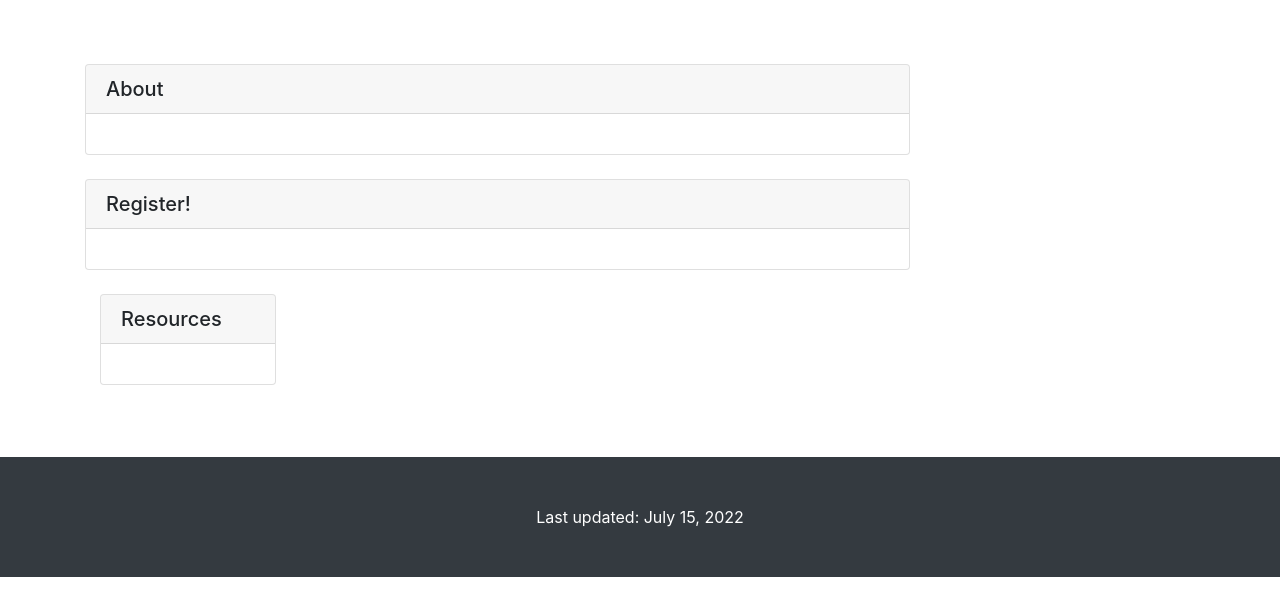
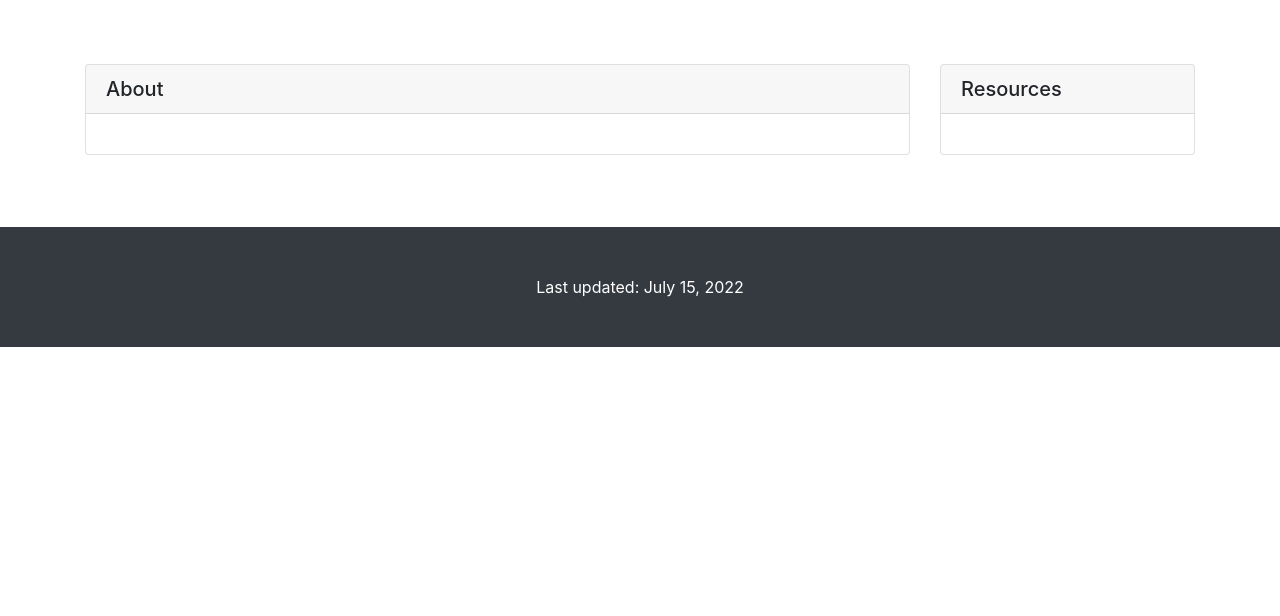
Before and after one commit to magnus-haw/CONNECT, a Django app: page /studentday in a window 1280 px wide. Shown: the part 64-680 px from the top of the page. Run offline with Django 3.2, Linux system fonts and the light colour scheme; data comes from the database, SQL or seed files in the repository; data that the repository does not hold is empty; parts of the project's set-up code (start-up, migrations or seed data) failed here and were passed over; some libraries are stand-ins or nearby versions.

Commit message:
updated template for studentday

```diff
--- a/main/templates/main/studentday.html
+++ b/main/templates/main/studentday.html
@@ -10,11 +10,6 @@
             <div class="card-body">
                 {{page.aboutblock|safe}}
             </div>
-        </div>
-        <div class="card my-4">
-            <h5 class="card-header">Register!</h5>
-            <div class="card-body">
-                {{page.volunteerblock|safe}}
         </div>
     </div>
 
@@ -32,7 +27,7 @@
             </div>
         </div>
     </div>
-    </div>
+
 </div>
 {% endblock %}
 
```
Lines whose indentation alone changed are shown as unchanged.
